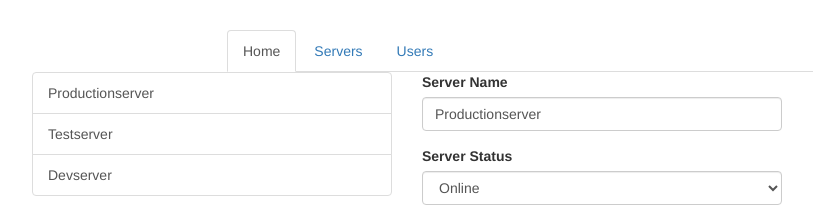
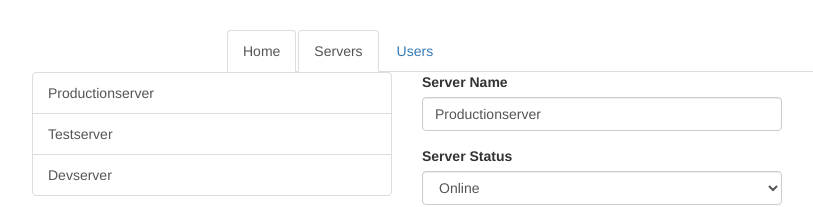
Before and after one commit to shivsuryan/routingAngular, an Angular app: page /servers in a window 1280 px wide. Shown: the top 207 px of the page, without its empty margins (38-851 px from the left). Built offline with nearby package versions, Linux system fonts and the light colour scheme.

Commit message:
Added paths to links.

```diff
--- a/src/app/app.component.html
+++ b/src/app/app.component.html
@@ -2,9 +2,10 @@
   <div class="row">
     <div class="col-xs-12 col-sm-10 col-md-8 col-sm-offset-1 col-md-offset-2">
       <ul class="nav nav-tabs">
-        <li role="presentation" class="active"><a href="#">Home</a></li>
-        <li role="presentation"><a href="servers">Servers</a></li>
-        <li role="presentation"><a href="users">Users</a></li>
+        <li role="presentation" routerLinkActive="active"><a routerLink="/">Home</a></li>
+        <!--Always use absolute paths in the routerLinks attribute as that would avoid errors-->
+        <li role="presentation" routerLinkActive="active"><a routerLink="/servers">Servers</a></li>
+        <li role="presentation" routerLinkActive="active"><a [routerLink]="['/users']">Users</a></li>
       </ul>
     </div>
   </div>
```
